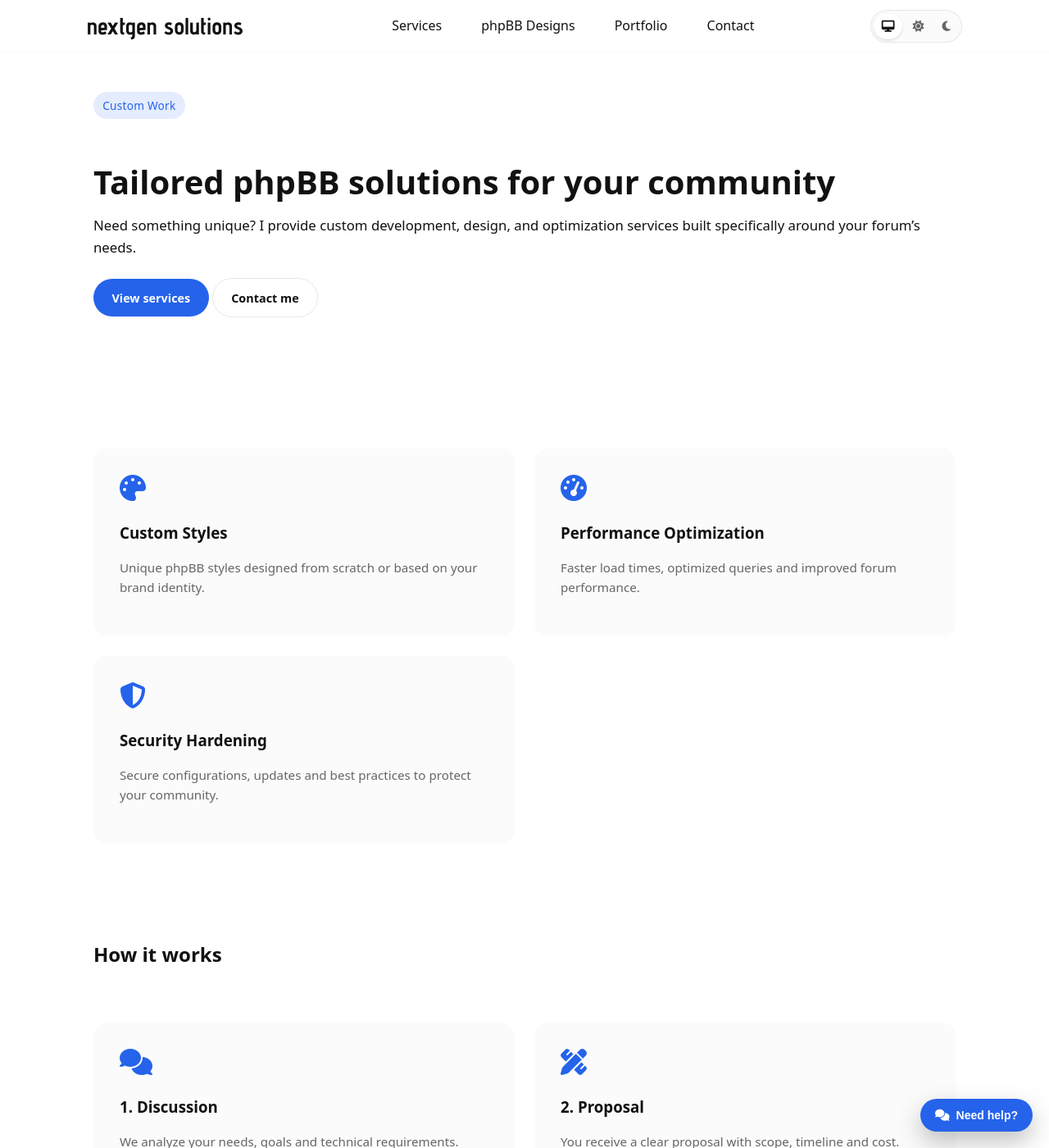
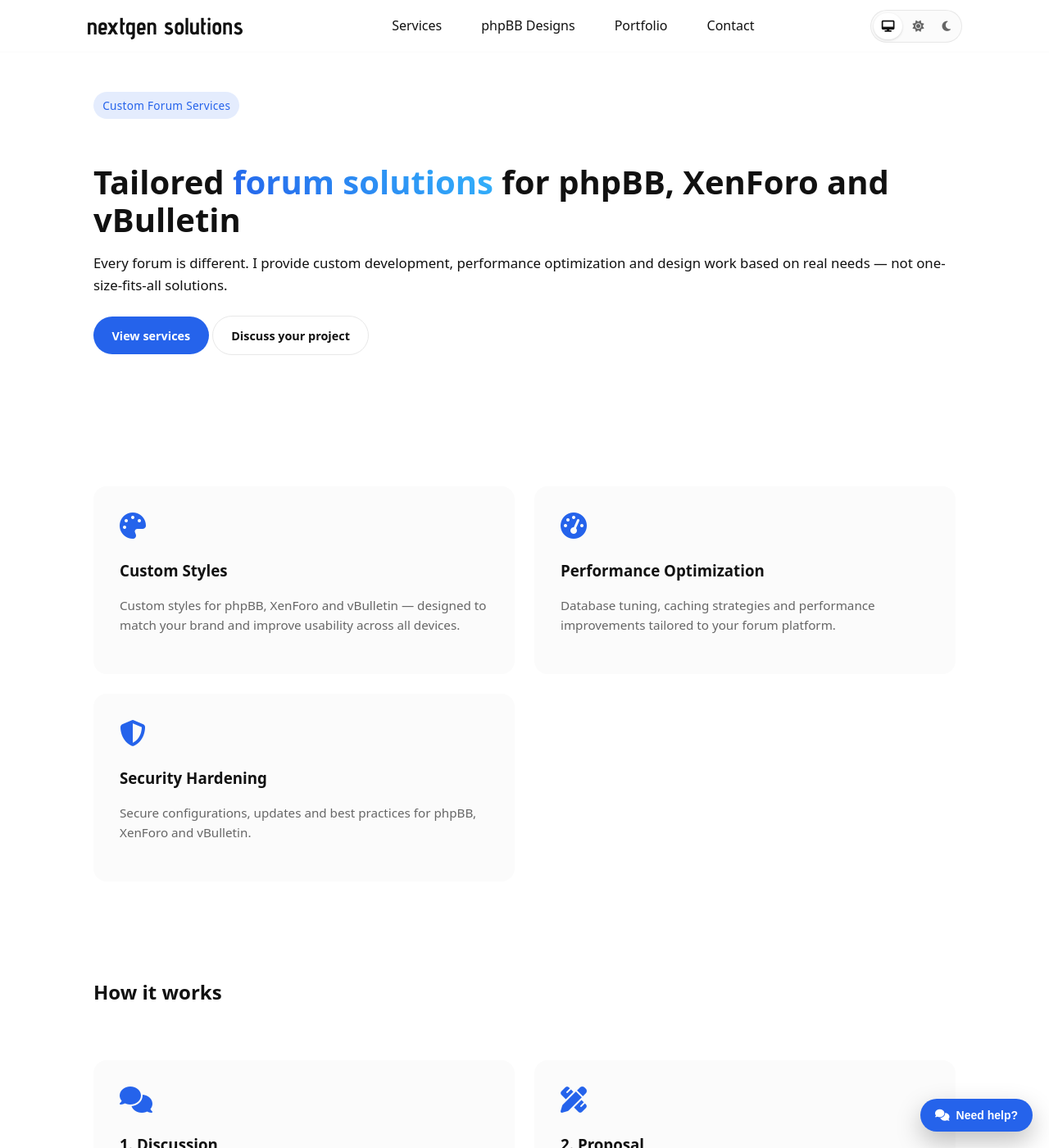
Before and after one commit to nextgen-solutions-gt/nextgen-solutions-gt.github.io, a Jekyll site: the page built from custom-work.md, in a window 1280 px wide and 1400 px high. Shown: the whole window at 82% size. Built offline with Jekyll 4.4.1, drawn with Linux system fonts in a browser that asks for light colours; some of the changed text lies outside the part shown.

Commit message:
Removed contact page and improvement the custom work section

```diff
--- a/_layouts/default.html
+++ b/_layouts/default.html
@@ -102,6 +102,8 @@
       &nbsp;|&nbsp;
       <a href="/#portfolio">Portfolio</a>
       &nbsp;|&nbsp;
+      <a href="/custom-work/">Custom work</a>
+      &nbsp;|&nbsp;
       <a href="/#contact">Contact</a>
     </p>
   </div>
--- a/assets/css/style.css
+++ b/assets/css/style.css
@@ -2101,3 +2101,10 @@
   transform: translateY(-2px);
   box-shadow: 0 10px 25px rgba(0,0,0,.15);
 }
+
+.highlight {
+  font-weight: 700;
+  background: linear-gradient(45deg, var(--primary), #33b5fb);
+  -webkit-background-clip: text;
+  -webkit-text-fill-color: transparent;
+}
--- a/custom-work.md
+++ b/custom-work.md
@@ -10,21 +10,20 @@
 <section class="custom-hero">
   <div class="container">
 
-    <span class="hero-badge">Custom Work</span>
+    <span class="hero-badge">Custom Forum Services</span>
 
     <h1>
-      Tailored <span class="highlight">phpBB solutions</span>
-      for your community
+      Tailored <span class="highlight">forum solutions</span> for phpBB, XenForo and vBulletin
     </h1>
 
     <p class="hero-text">
-      Need something unique? I provide custom development, design, and optimization
-      services built specifically around your forum’s needs.
+      Every forum is different. I provide custom development, performance optimization
+	  and design work based on real needs — not one-size-fits-all solutions.
     </p>
 
     <div class="hero-actions">
       <a href="#services" class="btn primary">View services</a>
-      <a href="#contact" class="btn secondary">Contact me</a>
+      <a href="#contact" class="btn secondary">Discuss your project</a>
     </div>
 
   </div>
@@ -35,7 +34,8 @@
     <i class="fa-solid fa-palette"></i>
     <h3>Custom Styles</h3>
     <p>
-      Unique phpBB styles designed from scratch or based on your brand identity.
+      Custom styles for phpBB, XenForo and vBulletin — designed to match your brand
+	  and improve usability across all devices.
     </p>
   </div>
 
@@ -43,7 +43,8 @@
     <i class="fa-solid fa-gauge-high"></i>
     <h3>Performance Optimization</h3>
     <p>
-      Faster load times, optimized queries and improved forum performance.
+	  Database tuning, caching strategies and performance improvements
+	  tailored to your forum platform.
     </p>
   </div>
 
@@ -51,7 +52,7 @@
     <i class="fa-solid fa-shield-halved"></i>
     <h3>Security Hardening</h3>
     <p>
-      Secure configurations, updates and best practices to protect your community.
+      Secure configurations, updates and best practices for phpBB, XenForo and vBulletin.
     </p>
   </div>
 
@@ -66,7 +67,7 @@
       <i class="fa-solid fa-comments"></i>
       <h3>1. Discussion</h3>
       <p>
-        We analyze your needs, goals and technical requirements.
+        We review your forum platform, goals and technical requirements.
       </p>
     </div>
 
@@ -74,7 +75,7 @@
       <i class="fa-solid fa-pen-ruler"></i>
       <h3>2. Proposal</h3>
       <p>
-        You receive a clear proposal with scope, timeline and cost.
+        You receive a clear proposal adapted to your forum software and community size.
       </p>
     </div>
 
@@ -82,7 +83,7 @@
       <i class="fa-solid fa-rocket"></i>
       <h3>3. Delivery</h3>
       <p>
-        Implementation, testing and final delivery of your custom solution.
+        Careful implementation, testing and delivery — regardless of platform.
       </p>
     </div>
 
@@ -91,15 +92,14 @@
 </section>
 <section id="contact" class="contact container">
 
-  <h2 class="section-title">Let’s build something custom</h2>
+  <h2 class="section-title">Running phpBB, XenForo or vBulletin?</h2>
 
   <p class="contact-text">
-    Have a project in mind? Tell me about your phpBB forum and let’s discuss how
-    we can make it better.
+    Tell me about your forum and I’ll suggest the best technical approach.
   </p>
 
-  <a href="/contact/" class="btn primary">
-    Contact me for custom work
+  <a class="btn primary" data-open-support>
+    Start a conversation
   </a>
 
 </section>
```
Also changed, not shown: _includes/hero-home.html (+10 -6 lines), contact.md (deleted, +0 -78 lines), index.md (+8 -9 lines).
